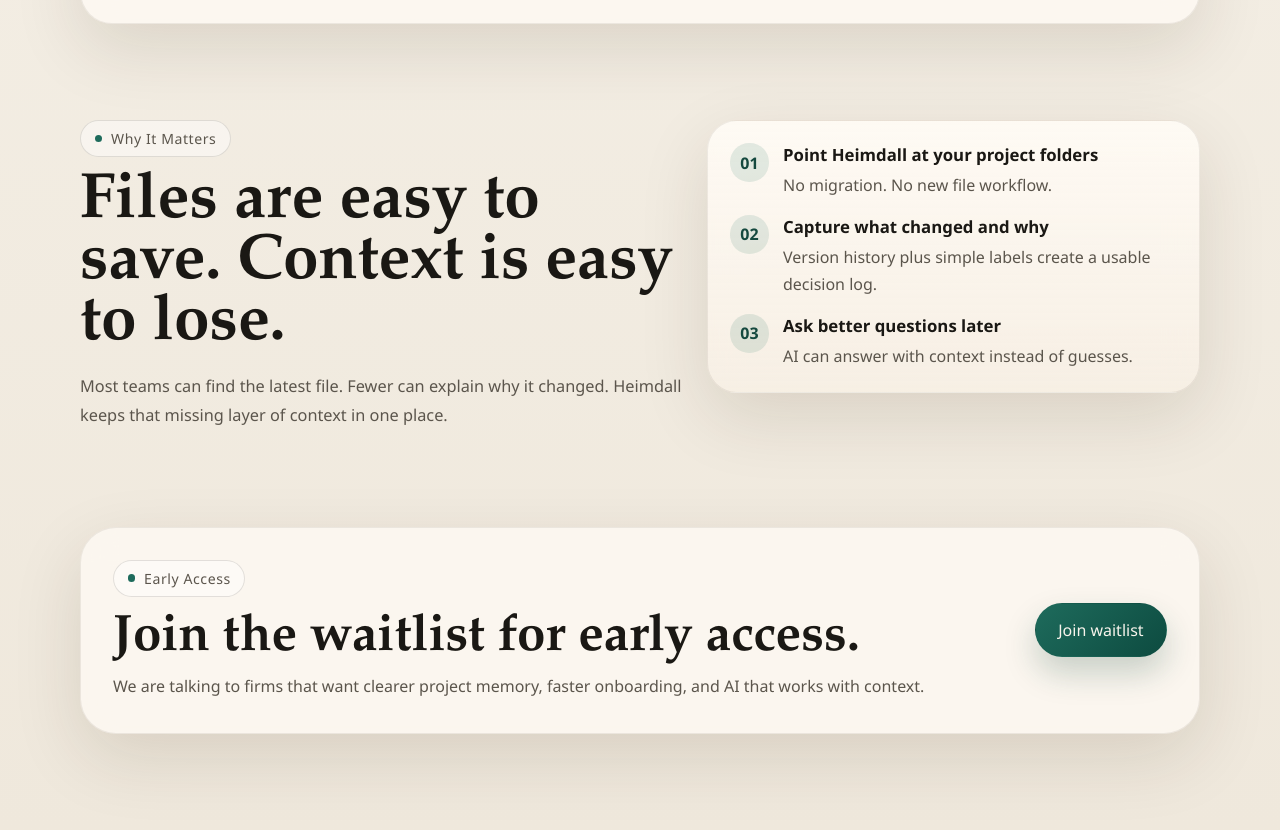
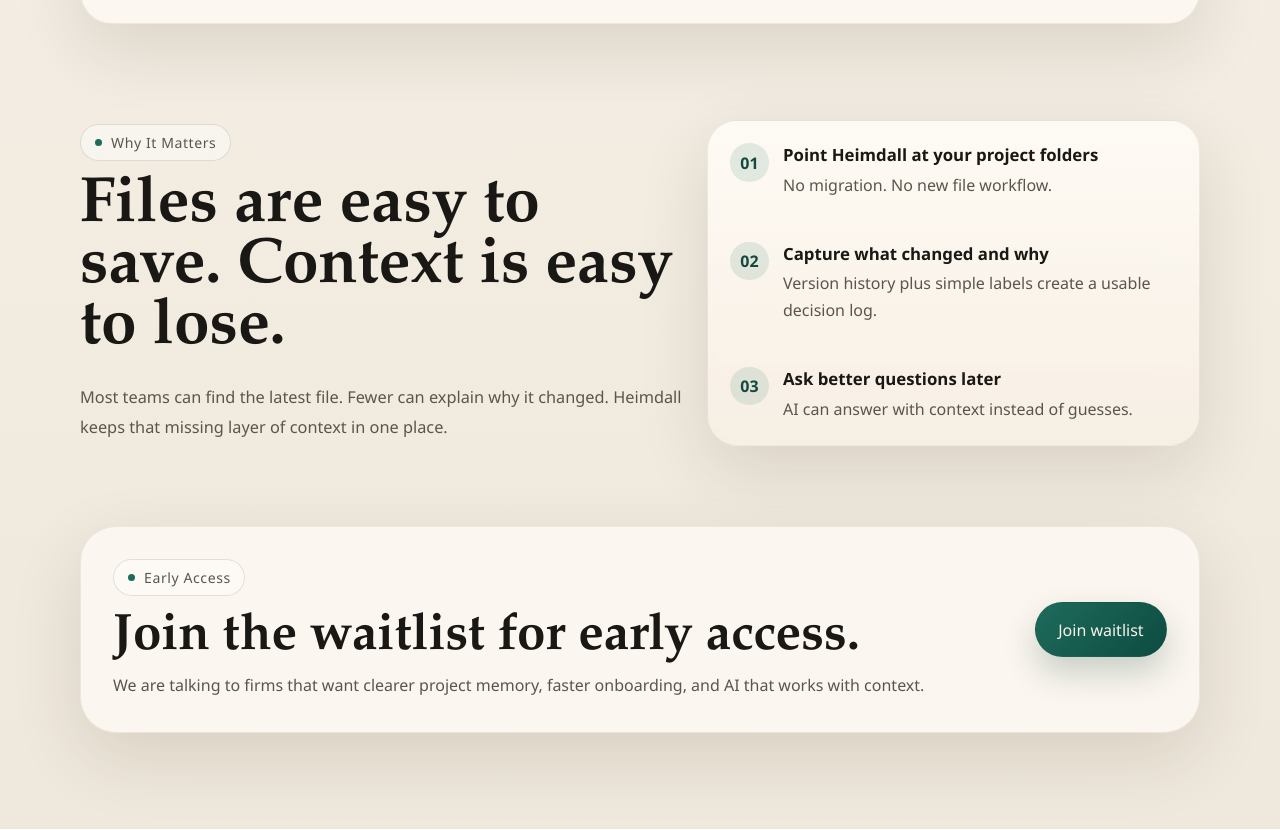
Before and after one commit to psg071226-ctrl/landing-page-for-coldmailing, a Next.js app: page / in a window 1280 px wide. Shown: the part 1054-1884 px from the top of the page. Built offline with nearby package versions, Linux system fonts and the light colour scheme; no server answers.

Commit message:
Align feature section vertically

```diff
--- a/app/page.tsx
+++ b/app/page.tsx
@@ -68,7 +68,16 @@
             display: "grid",
             gap: "1.5rem",
             gridTemplateColumns: "minmax(0, 1.1fr) minmax(0, 0.9fr)",
-            alignItems: "start"
+            alignItems: "stretch"
+          }}
+        >
+          <div
+            style={{
+              display: "flex",
+              flexDirection: "column",
+              justifyContent: "space-between",
+              minHeight: "100%",
+              padding: "0.25rem 0"
             }}
           >
             <div>
@@ -78,14 +87,16 @@
                   fontFamily: "var(--font-display), serif",
                   fontSize: "clamp(2.4rem, 5vw, 4.4rem)",
                   lineHeight: 0.95,
-                margin: "1rem 0 1rem"
+                  margin: "1rem 0 0"
                 }}
               >
                 Files are easy to save. Context is easy to lose.
               </h2>
+            </div>
             <p
               style={{
                 maxWidth: "38rem",
+                margin: "1.5rem 0 0",
                 color: "var(--muted)",
                 lineHeight: 1.8,
                 fontSize: "1.02rem"
@@ -102,13 +113,17 @@
               borderRadius: "30px",
               padding: "1.4rem",
               background:
-                "linear-gradient(180deg, rgba(255,251,245,0.92) 0%, rgba(248,240,229,0.78) 100%)"
+                "linear-gradient(180deg, rgba(255,251,245,0.92) 0%, rgba(248,240,229,0.78) 100%)",
+              display: "flex",
+              minHeight: "100%"
             }}
           >
             <div
               style={{
                 display: "grid",
-                gap: "1rem"
+                gap: "1rem",
+                alignContent: "space-between",
+                width: "100%"
               }}
             >
               {workflow.map((item, index) => (
```
Lines whose indentation alone changed are shown as unchanged.
